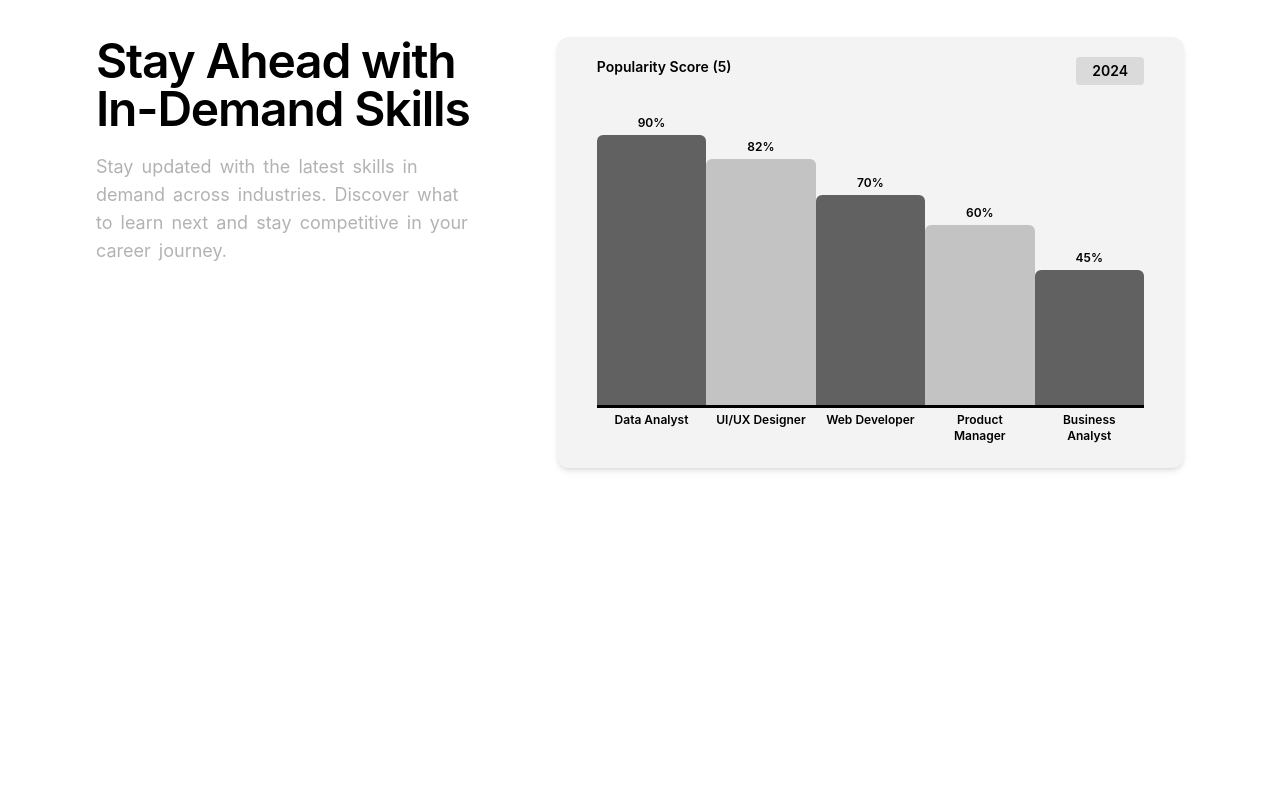
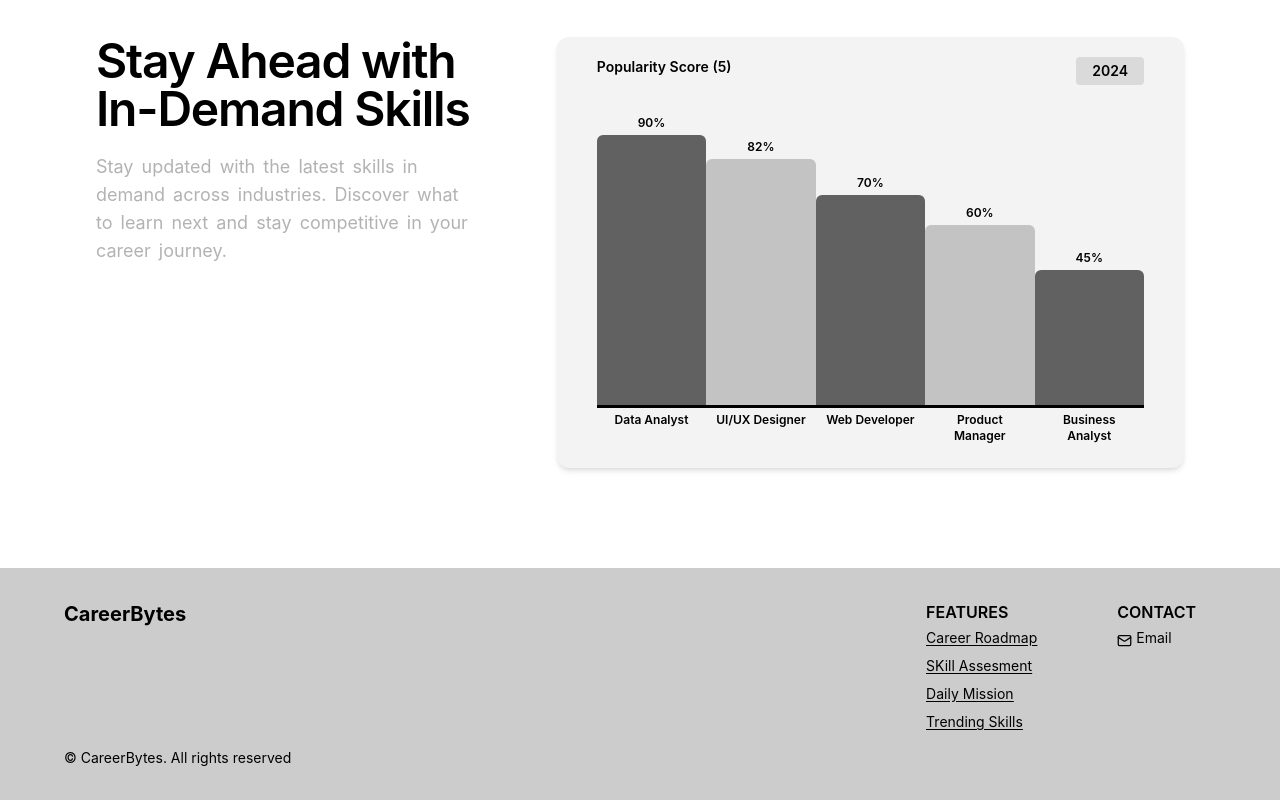
Before and after one commit to Ampasan/Frontend_CareerBytes, a React (Vite) app: page / in a window 1280 px wide. Shown: the part 3400-4200 px from the top of the page. Before the commit the page ends 3968 px from the top, so only its background shows below. Built offline with nearby package versions, Linux system fonts and the light colour scheme.

Commit message:
Feat: Add Footer

```diff
--- /dev/null
+++ b/src/features/landing/components/Footer.jsx
@@ -0,0 +1,35 @@
+import { Mail } from "lucide-react";
+
+function Footer() {
+    return(
+        <footer className="bg-black/20 py-7">
+            <div className="flex justify-center my-1 max-w-6xl mx-auto">
+                <div className="w-full flex flex-col gap-30 items-start">
+                    <h1 className="font-bold text-xl">CareerBytes</h1>
+                    <h5 className="text-sm">&copy; CareerBytes. All rights reserved</h5>
+                </div>
+
+                <div className="w-full px-5 flex justify-end items-start gap-10">
+                    <div className="pr-10 flex flex-col">
+                        <h2 className="font-semibold mb-1">FEATURES</h2>
+                        <div className="flex flex-col text-sm underline underline-offset-2 gap-2">
+                            <a href="#" className="hover:text-black/50 hover:decoration-gray-700">Career Roadmap</a>
+                            <a href="#" className="hover:text-black/50 hover:decoration-gray-700">SKill Assesment</a>
+                            <a href="#" className="hover:text-black/50 hover:decoration-gray-700">Daily Mission</a>
+                            <a href="#" className="hover:text-black/50 hover:decoration-gray-700">Trending Skills</a>
+                        </div>
+                    </div>
+                    <div>
+                       <h2 className="font-semibold mb-1">CONTACT</h2>
+                       <div className="flex items-center gap-1 text-sm hover:text-black/50 cursor-pointer">
+                            <Mail size={15}/>
+                            <h3 className="mb-1">Email</h3>
+                       </div>
+                    </div>
+                </div>
+            </div>
+        </footer>
+    )
+}
+
+export default Footer;
--- a/src/features/TrendsSection.jsx
+++ b/src/features/landing/components/TrendsSection.jsx
@@ -1,4 +1,4 @@
-import BarChart from "../components/ui/BarChart"
+import BarChart from "../../../components/ui/BarChart"
 
 function TrendsSection() {
 
--- a/src/pages/LandingPage.jsx
+++ b/src/pages/LandingPage.jsx
@@ -3,7 +3,8 @@ import HeroSection from "../features/landing/components/HeroSection"
 import AboutSection from "../features/landing/components/AboutSection"
 import RoadmapSection from "../features/landing/components/RoadmapSection"
 import MissionSection from "../features/landing/components/MissionSection"
-import TrendsSection from "../features/TrendsSection"
+import TrendsSection from "../features/landing/components/TrendsSection"
+import Footer from "../features/landing/components/Footer"
 
 function LandingPage() {
     return(
@@ -14,6 +15,7 @@ function LandingPage() {
             <RoadmapSection />
             <MissionSection />
             <TrendsSection />
+            <Footer />
         </>
 
     )
```
Lines whose indentation alone changed are shown as unchanged.
